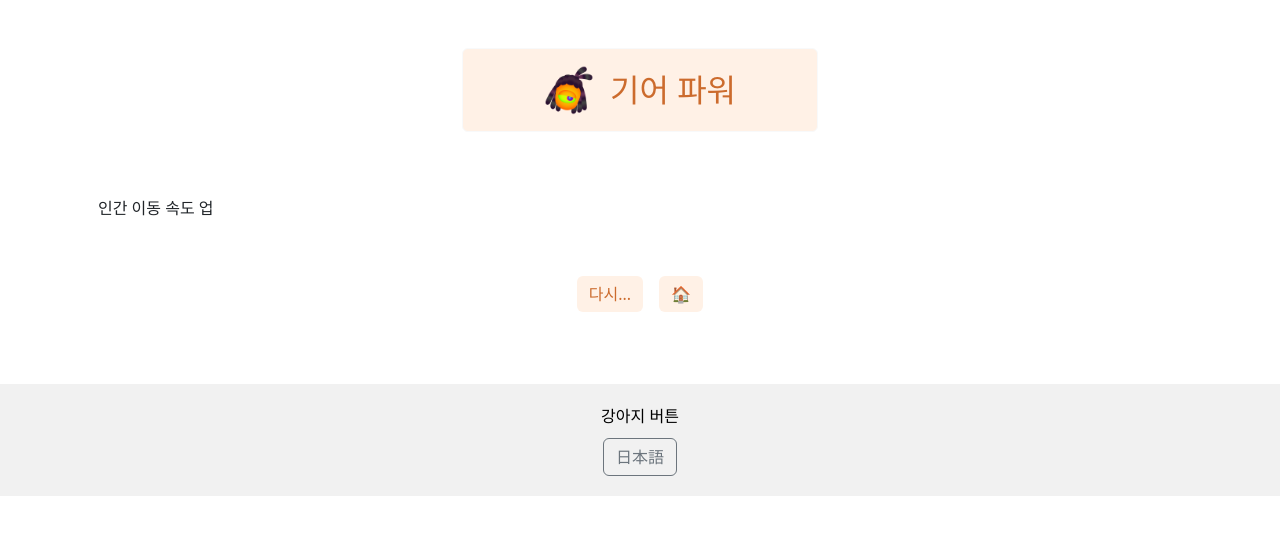
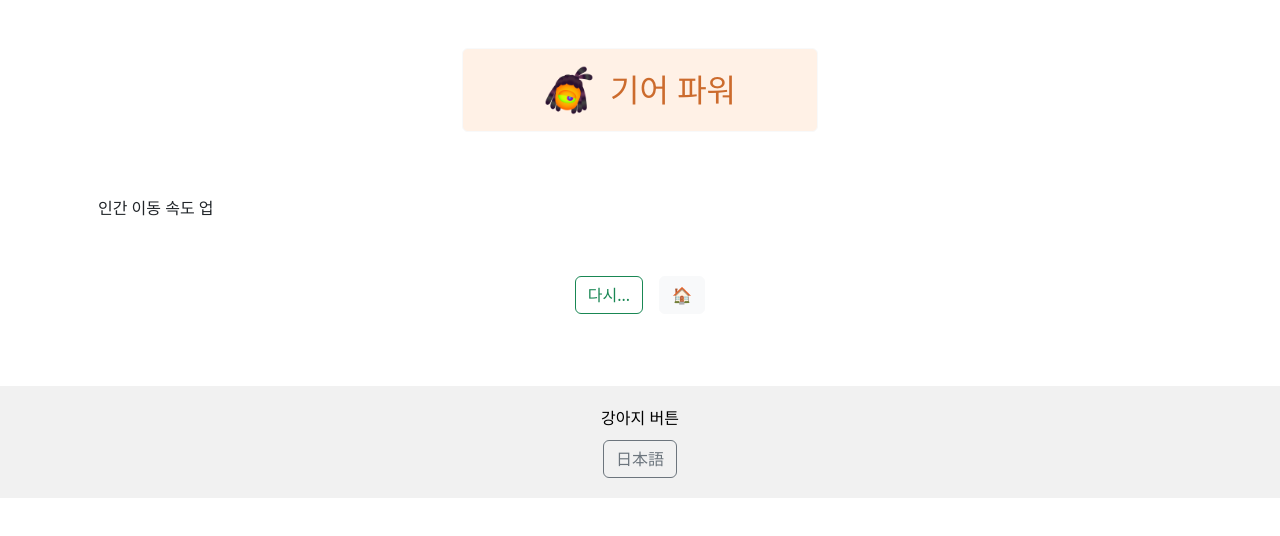
Before and after one commit to dogbtn/splatoon3, a React (Create React App) app: page /gear in a window 1280 px wide. Shown: the top 536 px of the page. Built offline with nearby package versions, Linux system fonts and the light colour scheme.

Commit message:
Add files via upload

```diff
--- a/src/components/GearPage.jsx
+++ b/src/components/GearPage.jsx
@@ -80,12 +80,7 @@ function GearPage({ language }) {
         <Button
           onClick={getRandomGear} // 장비를 다시 선택하는 함수
           className="btn"
-          style={{
-            backgroundColor: "#fff1e6", // 배경색
-            color: "#cc6b2d", // 글자색
-            border: "none", // 테두리 없애기
-            boxShadow: "none", // 그림자 없애기
-          }}
+          variant="btn btn-outline-success"
         >
           {language === "ko" ? "다시..." : "もう一度..."}
         </Button>
@@ -93,13 +88,7 @@ function GearPage({ language }) {
         {/* 메인 페이지로 이동하는 버튼 */}
                   <Link to="/" style={{ textDecoration: "none" }}>
                     <Button
-            className="btn"
-            style={{
-              backgroundColor: "#fff1e6", // 배경색
-              color: "#cc6b2d", // 글자색
-              border: "none", // 테두리 없애기
-              boxShadow: "none", // 그림자 없애기
-            }}
+                      variant="btn btn-light"
                     >
                       {language === "ko" ? "🏠" : "🏠"}
                     </Button>
--- a/src/components/RulePage.jsx
+++ b/src/components/RulePage.jsx
@@ -2,7 +2,7 @@ import React, { useState, useEffect } from "react";
 import { Button } from "react-bootstrap";
 import { Link } from "react-router-dom";
 
-function RulePage({ language }) {
+function RulePage({ language, toggleLanguage }) {
   const [showRules, setShowRules] = useState(true); // 룰을 보여줄지 여부를 상태로 관리
   const [randomRule, setRandomRule] = useState(""); // 랜덤으로 선택된 룰을 저장하는 상태
 
@@ -81,13 +81,7 @@ function RulePage({ language }) {
         <div className="text-center mb-4 d-flex justify-content-center gap-3">
           <Button
             onClick={handleShowRules} // 룰을 다시 보여주는 함수
-            className="btn"
-            style={{
-              backgroundColor: "#ffebeb", // 배경색: 룰 박스 색상
-              color: "#c13c3c", // 글자색: 룰 박스 글자색
-              border: "none", // 테두리 없애기
-              boxShadow: "none", // 그림자 없애기
-            }}
+            variant="btn btn-outline-success"
           >
             {language === "ko" ? "다시..." : "もう一度..."}
           </Button>
@@ -95,13 +89,7 @@ function RulePage({ language }) {
           {/* 메인 페이지로 이동하는 버튼 */}
           <Link to="/" style={{ textDecoration: "none" }}>
             <Button
-              className="btn"
-              style={{
-                backgroundColor: "#ffebeb", // 배경색: 룰 박스 색상
-                color: "#c13c3c", // 글자색: 룰 박스 글자색
-                border: "none", // 테두리 없애기
-                boxShadow: "none", // 그림자 없애기
-              }}
+              variant="btn btn-light"
             >
               {language === "ko" ? "🏠" : "🏠"}
             </Button>
--- a/src/components/WeaponPage.jsx
+++ b/src/components/WeaponPage.jsx
@@ -77,12 +77,7 @@ function WeaponPage({ language }) {
           <Button
             onClick={getRandomWeapons}
             className="btn"
-            style={{
-              backgroundColor: "#d5f3f9", // 배경색
-              color: "#005f6b", // 글자색
-              border: "none", // 테두리 없애기
-              boxShadow: "none", // 그림자 없애기 (선택 사항)
-            }}
+            variant="btn btn-outline-success"
           >
             {language === "ko" ? "입니다!" : "です！"}
           </Button>
@@ -121,30 +116,19 @@ function WeaponPage({ language }) {
 
       {/* "다시..." 버튼과 "메인으로" 버튼을 무기 결과 아래에 위치시키고 색상 변경 */}
       {hasSelectedWeapons && (
-        <div className="text-center mb-4">
+        <div className="text-center mb-4 d-flex justify-content-center gap-3">
           <Button
             onClick={handleResetWeapons} // "다시..." 버튼 클릭 시 기존 인원 수로 다시 뽑기
-            className="btn me-3"
-            style={{
-              backgroundColor: "#d5f3f9", // 배경색 동일하게 변경
-              color: "#005f6b", // 글자색 동일하게 변경
-              border: "none", // 테두리 없애기
-              boxShadow: "none", // 그림자 없애기 (선택 사항)
-            }}
+            variant="btn btn-outline-success"
           >
             {language === "ko" ? "다시..." : "もう一度..."}
           </Button>
 
           {/* 메인 페이지로 돌아가는 버튼 추가 */}
+          {/* 메인 페이지로 이동하는 버튼 */}
                     <Link to="/" style={{ textDecoration: "none" }}>
                       <Button
-              className="btn"
-              style={{
-                backgroundColor: "#d5f3f9", // 배경색 동일하게 변경
-                color: "#005f6b", // 글자색 동일하게 변경
-                border: "none", // 테두리 없애기
-                boxShadow: "none", // 그림자 없애기 (선택 사항)
-              }}
+                        variant="btn btn-light"
                       >
                         {language === "ko" ? "🏠" : "🏠"}
                       </Button>
```
Lines whose indentation alone changed are shown as unchanged.
